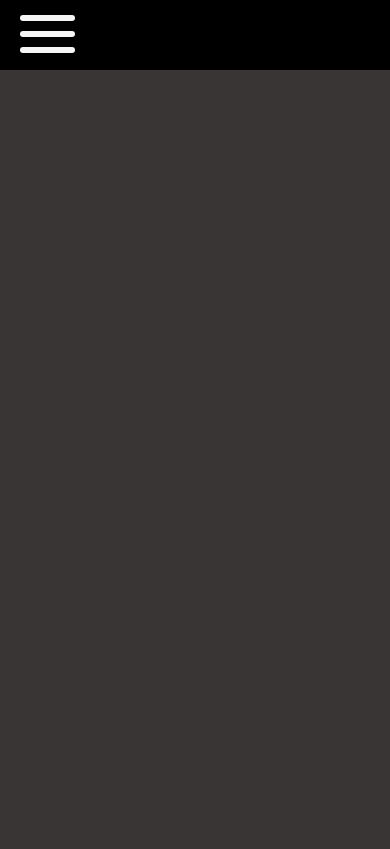
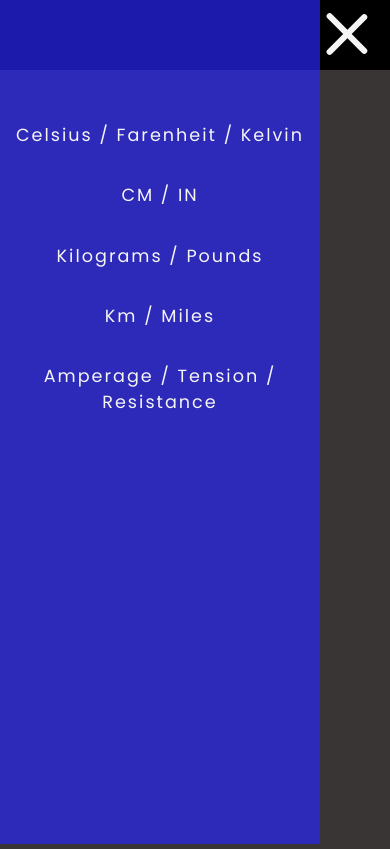
Before and after one commit to Regisl33/epic-converter, a plain HTML site: page index.html in a window 390 px wide. Both pictures are taken after a click on the element 47 px from the left and 34 px from the top of the page. Drawn offline with nearby package versions, Linux system fonts and the light colour scheme; files that its build step writes are made by us from their sources; a web font is replaced by a local one.

Commit message:
added sidebar logic

```diff
--- a/Styles/Components/_sidebar.scss
+++ b/Styles/Components/_sidebar.scss
@@ -1,26 +1,38 @@
 .sidebar{
   position: absolute;
   top: 0;
-  left: -300px;
+  left: -320px;
   height: 100vh;
-  width: 300px;
+  width: 320px;
   background: rgba(41, 37, 243, 0.7);
   z-index: 4;
   opacity: 0;
+  transition: 0.3s ease;
 
   @media screen and (max-width: 1200px ) {
     opacity: 1;
   }
-
   .hamburger-menu{
     position: absolute;
     top: 10px;
-    left: 315px;
+    left: 330px;
     display: flex;
     flex-direction: column;
     cursor: pointer;
     transition: 0.3s ease;
 
+    .activate{
+
+      &:nth-child(1){
+        transform: rotate(45deg)translateY(22px);
+      }
+      &:nth-child(2){
+        opacity: 0;
+     }
+      &:nth-child(3){
+      transform: rotate(-45deg)translateY(-22px);
+    }
+  }
     span{
       height: 6px;
       width: 55px;
@@ -28,8 +40,7 @@
       margin: 5px;
       border-radius: 10px;
     }
-  }
-
+}
   ul{
     @include justify(space-around);
     flex-direction: column;
@@ -38,20 +49,20 @@
     padding: 5px;
 
     li{
+      font-size: 1.1rem;
       text-transform: capitalize;
-      letter-spacing: 1px;
+      letter-spacing: 2px;
       cursor: pointer;
       font-family: $font2;
-      position: relative;
 
       &::after{
         content: " ";
         position: absolute;
-        left: 5%;
+        left: 2%;
         bottom: -5px;
         background: $color4;
         height: 2px;
-        width: 90%;
+        width: 96%;
         opacity: 0;
       }
 
@@ -63,5 +74,5 @@
         opacity: 1;
       }
     }
+    }
   }
-}
--- a/index.html
+++ b/index.html
@@ -4,6 +4,7 @@
     <meta charset="UTF-8" />
     <meta name="viewport" content="width=device-width, initial-scale=1.0" />
     <title>Epic Converter</title>
+    <link rel="stylesheet" href="Styles/Style.css" />
     <link rel="stylesheet" href="./Styles/index.css" />
     <link
       rel="stylesheet"
@@ -13,9 +14,9 @@
   <body>
     <nav class="sidebar" id="sidebar" aria-label="sidebar-nav">
       <div class="hamburger-menu" id="btnMenu">
-        <span></span>
-        <span></span>
-        <span></span>
+        <span class="lines"></span>
+        <span class="lines"></span>
+        <span class="lines"></span>
       </div>
       <ul>
         <li class="0">celsius / farenheit / kelvin</li>
--- a/index.js
+++ b/index.js
@@ -35,3 +35,21 @@ nexts.forEach((next) => {
     activeConverter.classList.toggle("active");
   });
 });
+//sidebar
+const lines = document.querySelectorAll(".lines");
+let sidebarStatus = true;
+
+btnMenu.addEventListener("click", () => {
+  lines.forEach((line) => {
+    line.classList.toggle("activate");
+  });
+  if (sidebarStatus === true) {
+    sidebar.style.left = "0";
+    content.style.opacity = "0.45";
+    sidebarStatus = false;
+  } else {
+    sidebar.style.left = "-320px";
+    content.style.opacity = "1";
+    sidebarStatus = true;
+  }
+});
```
Also changed, not shown: Styles/index.css, 1 other file.
